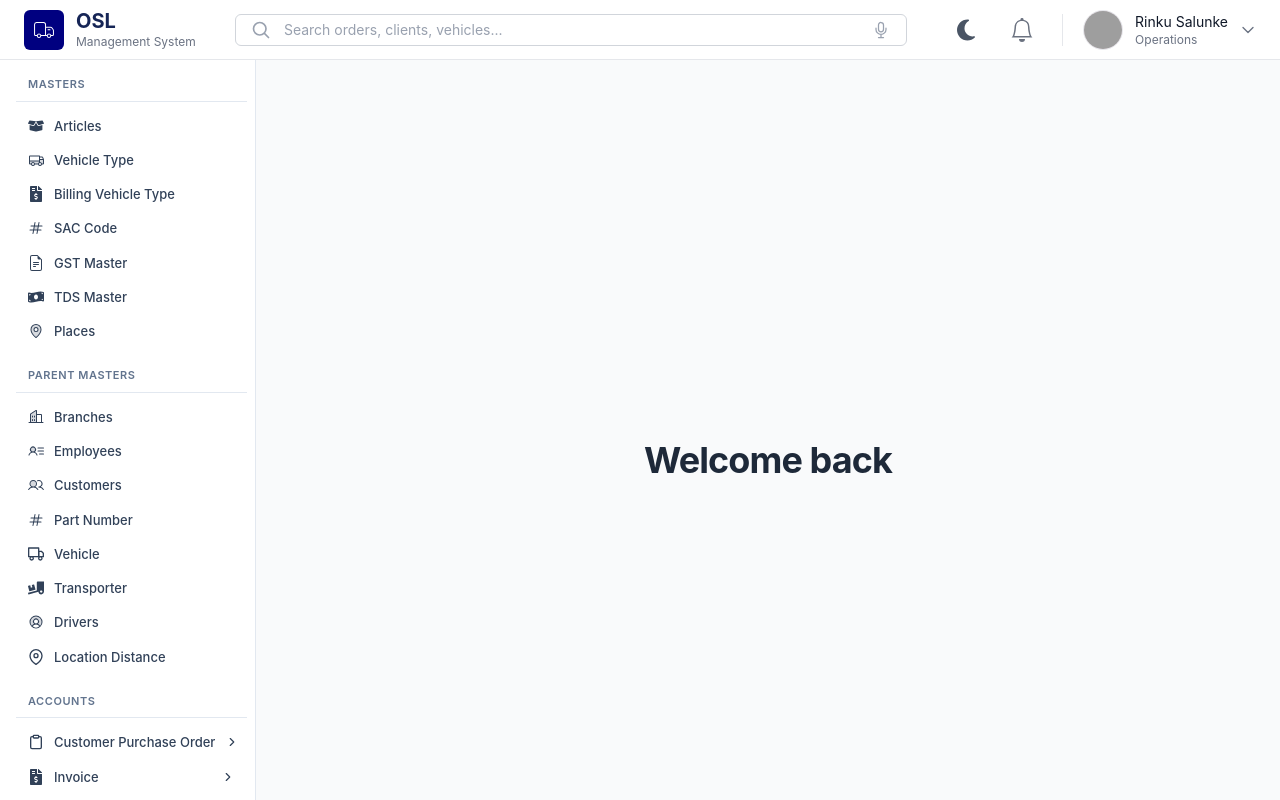
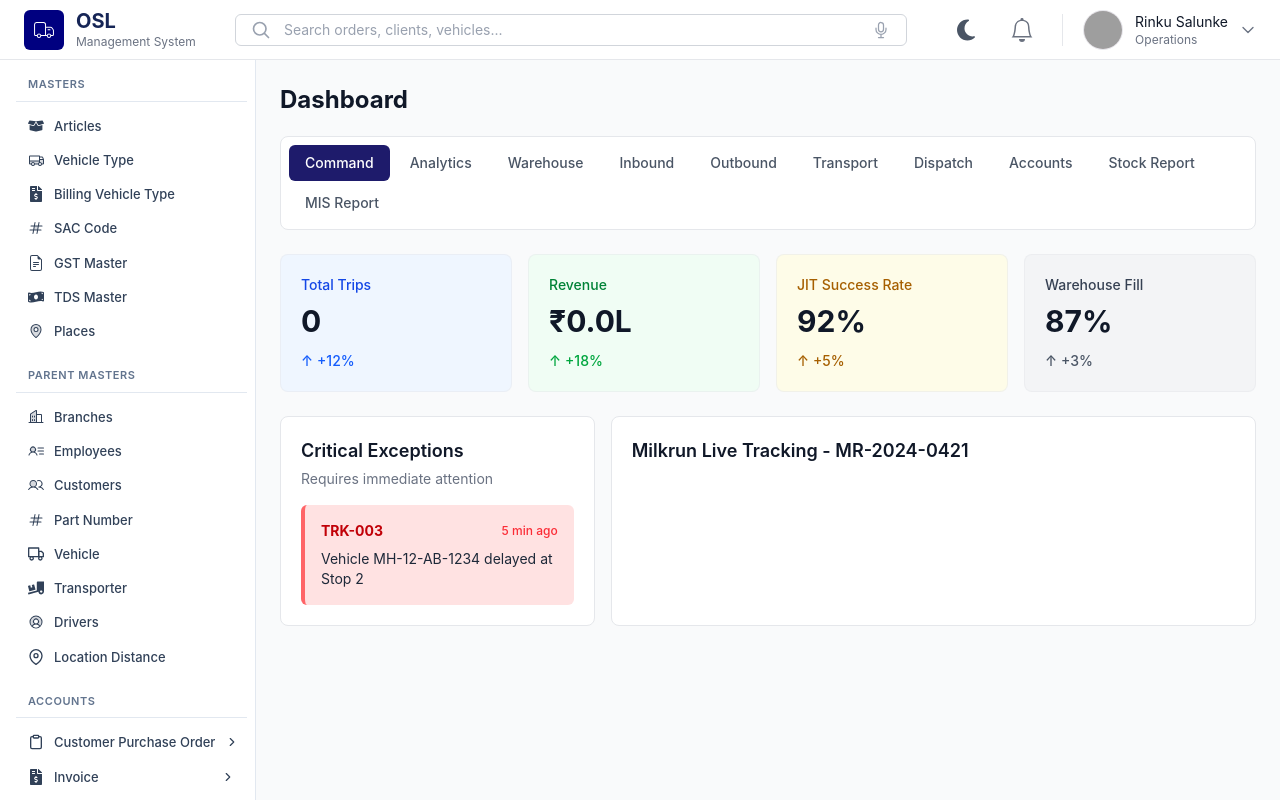
Before and after one commit to rinku-salunke/osl-using-react, a React (Vite) app: page / in a window 1280 px wide. Built offline with nearby package versions, Linux system fonts and the light colour scheme; grey boxes are pictures that could not be loaded.

Commit message:
1st commit

```diff
--- a/src/Logistics_Data/Masters/Dashboard.jsx
+++ b/src/Logistics_Data/Masters/Dashboard.jsx
@@ -1,11 +1,147 @@
-import React from 'react';
+import React, { useState } from "react";
 
 function Dashboard() {
+  const [activeTab, setActiveTab] = useState("Command");
+
+  const tabs = [
+    "Command",
+    "Analytics",
+    "Warehouse",
+    "Inbound",
+    "Outbound",
+    "Transport",
+    "Dispatch",
+    "Accounts",
+    "Stock Report",
+    "MIS Report",
+  ];
+
+  const stats = [
+    {
+      label: "Total Trips",
+      value: "0",
+      change: "+12%",
+      bg: "bg-blue-50",
+      labelColor: "text-blue-700",
+      valueColor: "text-gray-900",
+      changeColor: "text-blue-600",
+    },
+    {
+      label: "Revenue",
+      value: "₹0.0L",
+      change: "+18%",
+      bg: "bg-green-50",
+      labelColor: "text-green-700",
+      valueColor: "text-gray-900",
+      changeColor: "text-green-600",
+    },
+    {
+      label: "JIT Success Rate",
+      value: "92%",
+      change: "+5%",
+      bg: "bg-yellow-50",
+      labelColor: "text-yellow-700",
+      valueColor: "text-gray-900",
+      changeColor: "text-yellow-700",
+    },
+    {
+      label: "Warehouse Fill",
+      value: "87%",
+      change: "+3%",
+      bg: "bg-gray-100",
+      labelColor: "text-gray-700",
+      valueColor: "text-gray-900",
+      changeColor: "text-gray-600",
+    },
+  ];
+
   return (
-    <div className="flex flex-col items-center justify-center h-screen bg-gray-50">
-      <h1 className="text-4xl font-bold text-gray-800 tracking-tight">
-        Welcome back
-      </h1>
+    <div className="min-h-screen bg-gray-50 p-6">
+      {/* ===== Title ===== */}
+      <h1 className="text-2xl font-bold text-gray-900 mb-5">Dashboard</h1>
+
+      {/* ===== Tabs ===== */}
+      <div className="bg-white border border-gray-200 rounded-lg p-2 mb-6 flex flex-wrap gap-1">
+        {tabs.map((tab) => (
+          <button
+            key={tab}
+            onClick={() => setActiveTab(tab)}
+            className={`px-4 py-2 text-sm font-medium rounded-md transition ${
+              activeTab === tab
+                ? "bg-[#1e1b6b] text-white"
+                : "text-gray-600 hover:bg-gray-100"
+            }`}
+          >
+            {tab}
+          </button>
+        ))}
+      </div>
+
+      {/* ===== Stats Cards ===== */}
+      <div className="grid grid-cols-1 md:grid-cols-2 lg:grid-cols-4 gap-4 mb-6">
+        {stats.map((stat) => (
+          <div
+            key={stat.label}
+            className={`${stat.bg} rounded-lg p-5 border border-gray-200/50`}
+          >
+            <p className={`text-sm font-medium ${stat.labelColor} mb-2`}>
+              {stat.label}
+            </p>
+            <p className={`text-3xl font-bold ${stat.valueColor} mb-3`}>
+              {stat.value}
+            </p>
+            <p className={`text-sm font-medium ${stat.changeColor} flex items-center gap-1`}>
+              <span>↑</span>
+              <span>{stat.change}</span>
+            </p>
+          </div>
+        ))}
+      </div>
+
+      {/* ===== Main Grid: Critical Exceptions + Milkrun Tracking ===== */}
+      <div className="grid grid-cols-1 lg:grid-cols-3 gap-4">
+        {/* ===== Critical Exceptions ===== */}
+        <div className="bg-white rounded-lg border border-gray-200 p-5">
+          <h2 className="text-lg font-semibold text-gray-900 mb-1">
+            Critical Exceptions
+          </h2>
+          <p className="text-sm text-gray-500 mb-4">
+            Requires immediate attention
+          </p>
+
+          {/* Exception Card */}
+          <div className="bg-red-100 border-l-4 border-red-400 rounded-md p-4">
+            <div className="flex items-center justify-between mb-2">
+              <span className="text-sm font-bold text-red-700">TRK-003</span>
+              <span className="text-xs text-red-500 font-medium">
+                5 min ago
+              </span>
+            </div>
+            <p className="text-sm text-gray-800">
+              Vehicle MH-12-AB-1234 delayed at Stop 2
+            </p>
+          </div>
+        </div>
+
+        {/* ===== Milkrun Live Tracking ===== */}
+        <div className="bg-white rounded-lg border border-gray-200 p-5 lg:col-span-2">
+          <h2 className="text-lg font-semibold text-gray-900 mb-6">
+            Milkrun Live Tracking - MR-2024-0421
+          </h2>
+
+          {/* Tracking Timeline */}
+          <div className="flex items-center justify-between px-4 py-8">
+            {/* Stop 1 - completed */}
+
+            {/* Stop 2 - completed */}
+
+
+
+
+
+          </div>
+        </div>
+      </div>
     </div>
   );
 }
```
